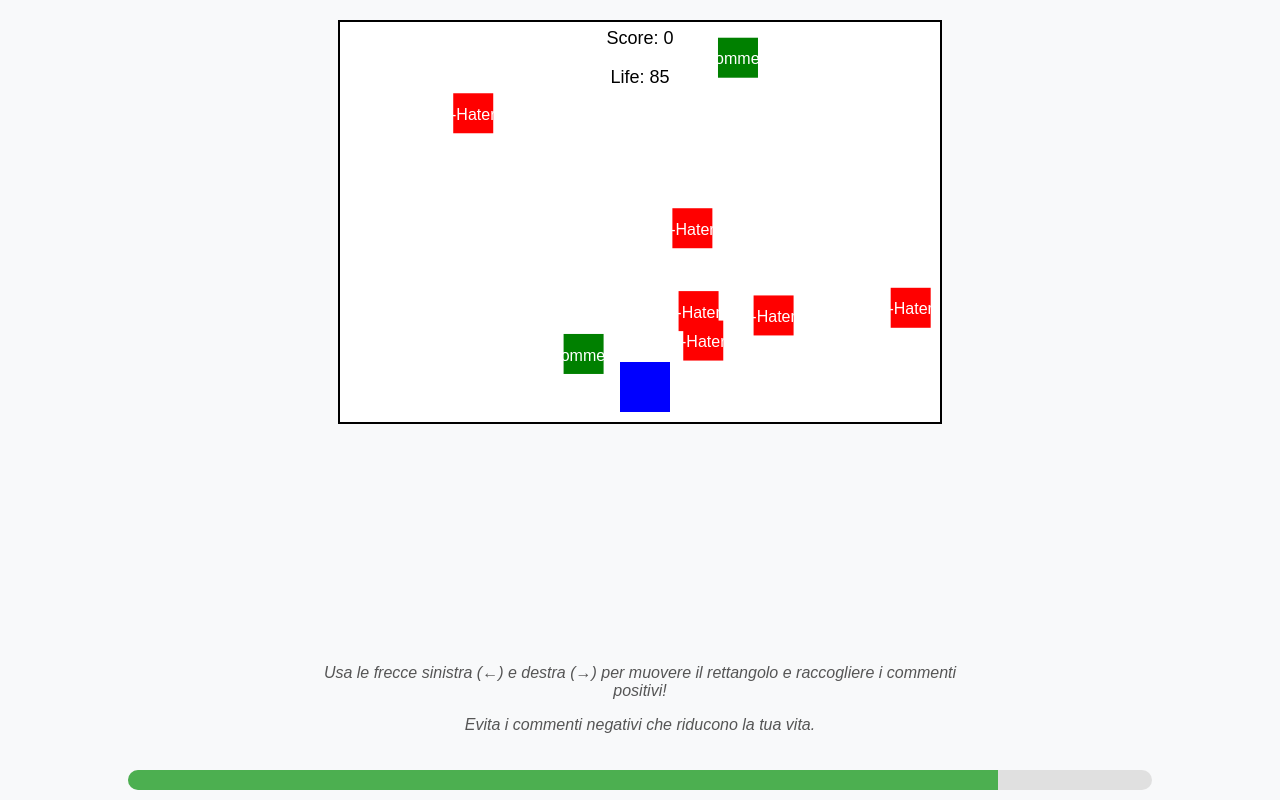
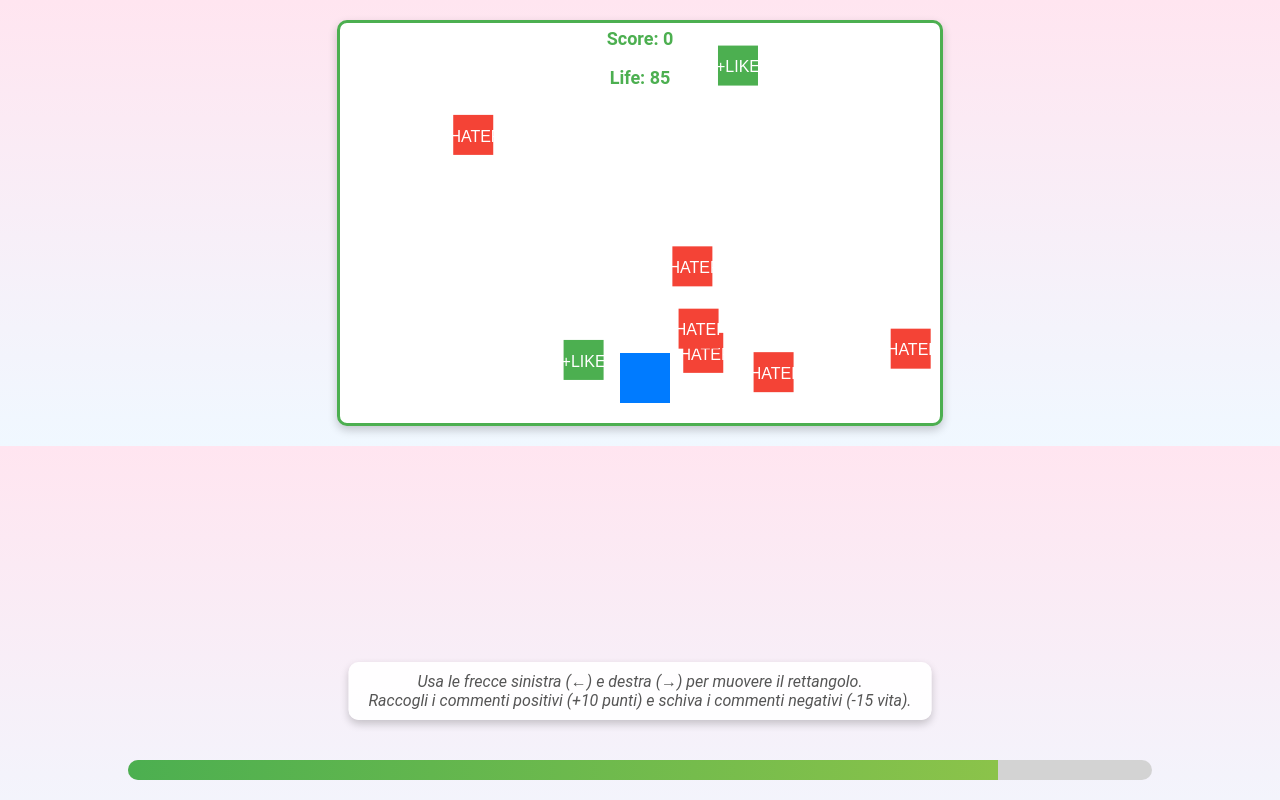
Before and after one commit to Fede1996/personal-site, a plain HTML site: page games/game4.html in a window 1280 px wide. Drawn offline with Linux system fonts and the light colour scheme.

Commit message:
Update game4.html

```diff
--- a/games/game4.html
+++ b/games/game4.html
@@ -6,16 +6,18 @@
   <title>Insta Dash: L'Influencer</title>
   <style>
     body {
-      font-family: 'Arial', sans-serif;
-      background-color: #f8f9fa;
+      font-family: 'Roboto', sans-serif;
+      background: linear-gradient(to bottom, #ffe5f0, #f0f8ff);
       margin: 0;
       overflow: hidden;
     }
     canvas {
       display: block;
       margin: 20px auto;
-      background-color: #fff;
-      border: 2px solid #000;
+      background-color: #ffffff;
+      border: 3px solid #4caf50;
+      border-radius: 10px;
+      box-shadow: 0 4px 10px rgba(0, 0, 0, 0.2);
     }
     .status {
       position: fixed;
@@ -24,33 +26,39 @@
       transform: translateX(-50%);
       text-align: center;
       font-size: 18px;
-      z-index: 10;
+      font-weight: bold;
+      color: #4caf50;
     }
     .instructions {
       position: fixed;
-      bottom: 50px;
+      bottom: 80px;
       left: 50%;
       transform: translateX(-50%);
       text-align: center;
       font-size: 16px;
       color: #555;
       font-style: italic;
+      background-color: rgba(255, 255, 255, 0.9);
+      padding: 10px 20px;
+      border-radius: 10px;
+      box-shadow: 0 4px 8px rgba(0, 0, 0, 0.2);
     }
     #life-bar {
       position: fixed;
-      bottom: 10px;
+      bottom: 20px;
       left: 50%;
       transform: translateX(-50%);
       width: 80%;
       height: 20px;
-      background-color: #e0e0e0;
+      background-color: #d3d3d3;
       border-radius: 10px;
       overflow: hidden;
     }
     #life-bar > div {
       height: 100%;
-      background-color: #4caf50;
+      background: linear-gradient(to right, #4caf50, #8bc34a);
       width: 100%;
+      transition: width 0.3s;
     }
   </style>
 </head>
@@ -61,8 +69,8 @@
   </div>
   <canvas id="gameCanvas" width="600" height="400"></canvas>
   <div class="instructions">
-    <p>Usa le frecce sinistra (<b>&larr;</b>) e destra (<b>&rarr;</b>) per muovere il rettangolo e raccogliere i commenti positivi!</p>
-    <p>Evita i commenti negativi che riducono la tua vita.</p>
+    Usa le frecce sinistra (<b>&larr;</b>) e destra (<b>&rarr;</b>) per muovere il rettangolo.<br>
+    Raccogli i commenti positivi (+10 punti) e schiva i commenti negativi (-15 vita).
   </div>
   <div id="life-bar">
     <div id="life-progress"></div>
@@ -72,42 +80,36 @@
     const canvas = document.getElementById('gameCanvas');
     const ctx = canvas.getContext('2d');
 
-    // Giocatore
     const player = {
       x: canvas.width / 2 - 20,
-      y: canvas.height - 60,
+      y: canvas.height - 70,
       width: 50,
       height: 50,
-      color: 'blue',
-      speed: 7,
+      color: '#007bff',
+      speed: 8,
       moveLeft: false,
       moveRight: false,
     };
 
-    // Stati del gioco
     let life = 100;
     let score = 0;
     let isGameOver = false;
 
-    // Oggetti
     const items = [];
-    const colors = { positive: 'green', negative: 'red' };
+    const colors = { positive: '#4caf50', negative: '#f44336' };
 
-    // Genera un oggetto
     function createItem(type) {
-      const size = 40; // Dimensione degli oggetti
+      const size = 40;
       const x = Math.random() * (canvas.width - size);
-      const speed = Math.random() * 2 + 2; // Velocità base
+      const speed = Math.random() * 3 + 2;
       return { x, y: -size, size, speed, type };
     }
 
-    // Generazione degli oggetti
     function generateItems() {
       if (Math.random() < 0.03) items.push(createItem('positive'));
       if (Math.random() < 0.02) items.push(createItem('negative'));
     }
 
-    // Controlla collisioni
     function checkCollision(item) {
       return (
         item.x < player.x + player.width &&
@@ -117,7 +119,6 @@
       );
     }
 
-    // Gestione tastiera
     window.addEventListener('keydown', (e) => {
       if (e.key === 'ArrowLeft') player.moveLeft = true;
       if (e.key === 'ArrowRight') player.moveRight = true;
@@ -127,66 +128,54 @@
       if (e.key === 'ArrowRight') player.moveRight = false;
     });
 
-    // Aggiorna il gioco
     function updateGame() {
       if (isGameOver) return;
 
       ctx.clearRect(0, 0, canvas.width, canvas.height);
 
-      // Movimento del giocatore
       if (player.moveLeft && player.x > 0) player.x -= player.speed;
       if (player.moveRight && player.x < canvas.width - player.width) player.x += player.speed;
 
-      // Generazione di nuovi oggetti
       generateItems();
 
-      // Aggiorna e disegna gli oggetti
       items.forEach((item, index) => {
         item.y += item.speed;
 
-        // Collisione
         if (checkCollision(item)) {
           if (item.type === 'positive') {
             score += 10;
-            life = Math.min(100, life + 5); // Bonus vita
+            life = Math.min(100, life + 5);
           } else {
-            life -= 15; // Danno vita
+            life -= 15;
           }
           items.splice(index, 1);
         }
 
-        // Rimuovi gli oggetti fuori schermo
         if (item.y > canvas.height) items.splice(index, 1);
 
-        // Disegna oggetti
         ctx.fillStyle = colors[item.type];
         ctx.fillRect(item.x, item.y, item.size, item.size);
 
-        // Disegna testo sopra gli oggetti
         ctx.fillStyle = '#fff';
         ctx.font = '16px Arial';
         ctx.textAlign = 'center';
         ctx.fillText(
-          item.type === 'positive' ? '+Commento' : '-Hater',
+          item.type === 'positive' ? '+LIKE' : '-HATER',
           item.x + item.size / 2,
           item.y + item.size / 1.5
         );
       });
 
-      // Disegna il giocatore
       ctx.fillStyle = player.color;
       ctx.fillRect(player.x, player.y, player.width, player.height);
 
-      // Aggiorna barra vita
       life = Math.max(0, life);
       const lifeBar = document.getElementById('life-progress');
       lifeBar.style.width = life + '%';
 
-      // Aggiorna punteggio
       document.getElementById('score').textContent = `Score: ${score}`;
       document.getElementById('life').textContent = `Life: ${life}`;
 
-      // Controllo fine gioco
       if (life <= 0) {
         isGameOver = true;
         alert(`Game Over! Final Score: ${score}`);
@@ -195,7 +184,6 @@
       }
     }
 
-    // Inizializza il gioco
     updateGame();
   </script>
 </body>
```
